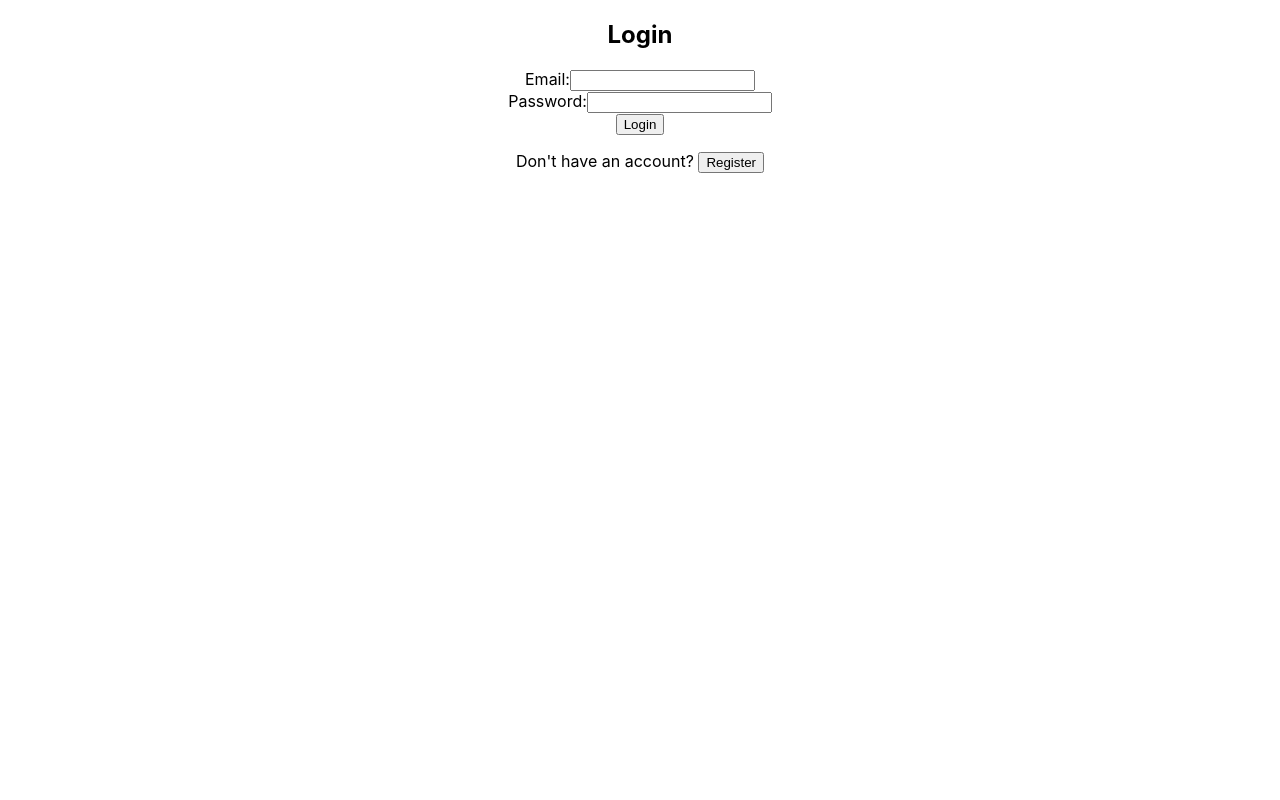
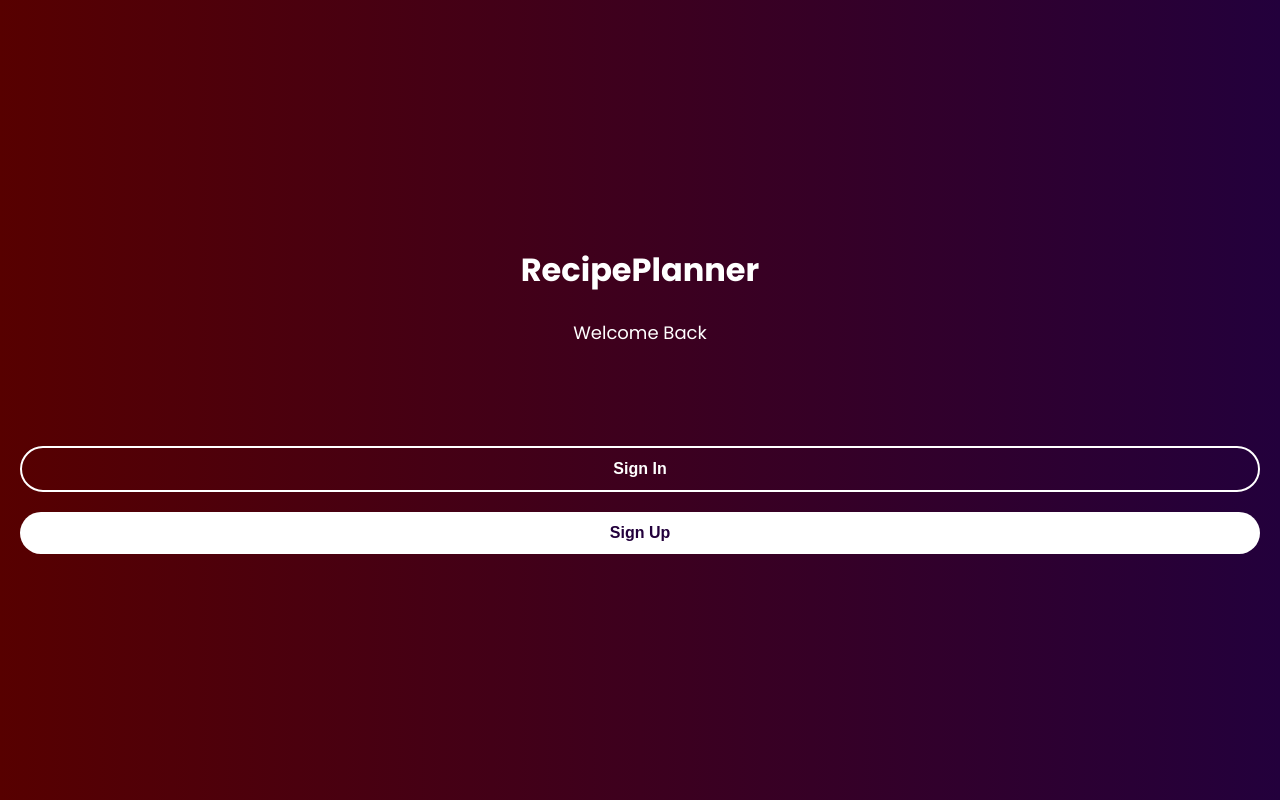
Before and after one commit to Vincent-Guilbault/Recipe-App, a React (Create React App) app in the folder frontend/: page / in a window 1280 px wide. Built offline with nearby package versions, Linux system fonts and the light colour scheme; no server answers.

Commit message:
Ajout du style css de base et pour AuthContainer.

```diff
--- a/frontend/src/App.css
+++ b/frontend/src/App.css
@@ -1,38 +1,46 @@
-.App {
-  text-align: center;
+* {
+    box-sizing: border-box;
+    padding: 0;
+    margin: 0;
+    scroll-behavior: smooth;
+    width: 100%;
 }
 
-.App-logo {
-  height: 40vmin;
-  pointer-events: none;
+a {
+    color: unset;
+    text-decoration: none;
 }
 
-@media (prefers-reduced-motion: no-preference) {
-  .App-logo {
-    animation: App-logo-spin infinite 20s linear;
-  }
+.gradient__bg {
+    background: linear-gradient(90deg, #AF0606 0%, #23003C 100%);
 }
 
-.App-header {
-  background-color: #282c34;
-  min-height: 100vh;
-  display: flex;
-  flex-direction: column;
-  align-items: center;
-  justify-content: center;
-  font-size: calc(10px + 2vmin);
-  color: white;
+.gradient__text {
+    background: var(--gradient-text);
+    background-clip: text;
+    /* Webkits to make sure that it works with all browsers. */
+    -webkit-background-clip: text;
+    -webkit-text-fill-color: transparent;
 }
 
-.App-link {
-  color: #61dafb;
+/* Tablets */
+@media screen and (max-width: 700px) {
+    .section__padding {
+        padding: 4rem;
+    }
+
+    .section__margin {
+        margin: 4rem;
+    }
 }
 
-@keyframes App-logo-spin {
-  from {
-    transform: rotate(0deg);
-  }
-  to {
-    transform: rotate(360deg);
-  }
+/* Phones */
+@media screen and (max-width: 550px) {
+    .section__padding {
+        padding: 4rem 2rem;
+    }
+
+    .section__margin {
+        margin: 4rem 2rem;
+    }
 }
--- a/frontend/src/components/Login/Login.jsx
+++ b/frontend/src/components/Login/Login.jsx
@@ -1,5 +1,6 @@
 import axios from 'axios';
 import React, { useState } from 'react';
+import './login.css';
 
 function Login({ setUser }) {
     const [email, setEmail] = useState('');
--- /dev/null
+++ b/frontend/src/components/Login/login.css
@@ -0,0 +1,91 @@
+body {
+    margin: 0;
+    padding: 0;
+    display: flex;
+    justify-content: center;
+    align-items: center;
+    background-color: #f5f5f5;
+  }
+
+  form {
+    background-color: white;
+    padding: 20px;
+    border-radius: 10px;
+    box-shadow: 0 4px 10px rgba(0, 0, 0, 0.1);
+    width: 100%;
+    max-width: 400px;
+    box-sizing: border-box;
+  }
+
+  h2 {
+    font-size: 24px;
+    font-weight: 600;
+    margin-bottom: 20px;
+    text-align: center;
+    color: #333;
+  }
+
+  label {
+    font-size: 14px;
+    color: #333;
+    margin-bottom: 5px;
+    display: block;
+  }
+
+  input {
+    width: 100%;
+    padding: 10px;
+    margin-bottom: 20px;
+    border: 1px solid #ddd;
+    border-radius: 5px;
+    font-size: 16px;
+    box-sizing: border-box;
+    background-color: #fafafa;
+  }
+
+  input:focus {
+    border-color: #333;
+    outline: none;
+  }
+
+  button {
+    width: 100%;
+    padding: 12px;
+    background-color: #4CAF50;
+    border: none;
+    border-radius: 5px;
+    color: white;
+    font-size: 16px;
+    cursor: pointer;
+  }
+
+  button:hover {
+    background-color: #45a049;
+  }
+
+  p {
+    color: red;
+    font-size: 14px;
+    text-align: center;
+  }
+
+  @media (min-width: 768px) {
+    form {
+      padding: 30px;
+      max-width: 500px;
+    }
+
+    h2 {
+      font-size: 28px;
+    }
+
+    input {
+      padding: 12px;
+      font-size: 18px;
+    }
+
+    button {
+      padding: 14px;
+      font-size: 18px;
+    }
+  }
--- a/frontend/src/containers/AuthContainer/AuthContainer.jsx
+++ b/frontend/src/containers/AuthContainer/AuthContainer.jsx
@@ -1,23 +1,38 @@
 import React, { useState } from 'react';
 import Login from '../../components/Login/Login';
 import Register from '../../components/Register/Register';
+import './authContainer.css';
 
 function AuthContainer({ setUser }) {
-    const [showLogin, setShowLogin] = useState(true);  // Toggle between login and register
+    const [showLogin, setShowLogin] = useState(true);
+    const [showForm, setShowForm] = useState(false);  // Toggle for animation
+
+    const handleSignIn = () => {
+        setShowLogin(true);
+        setShowForm(true);  // Trigger animation
+    };
+
+    const handleSignUp = () => {
+        setShowLogin(false);
+        setShowForm(true);  // Trigger animation
+    };
 
     return (
-        <div>
-            {showLogin ? (
-                <>
+        <div className="auth-container">
+            <h1 className="app-title">RecipePlanner</h1>
+            <p className="welcome-message">Welcome Back</p>
+            <div className="auth-buttons">
+                <button className="sign-in-btn" onClick={handleSignIn}>Sign In</button>
+                <button className="sign-up-btn" onClick={handleSignUp}>Sign Up</button>
+            </div>
+
+            <div className={`auth-form-container ${showForm ? 'show' : ''}`}>
+                {showLogin ? (
                     <Login setUser={setUser} />
-                    <p>Don't have an account? <button onClick={() => setShowLogin(false)}>Register</button></p>
-                </>
-            ) : (
-                <>
+                ) : (
                     <Register setUser={setUser} />
-                    <p>Already have an account? <button onClick={() => setShowLogin(true)}>Login</button></p>
-                </>
-            )}
+                )}
+            </div>
         </div>
     );
 }
--- a/frontend/src/containers/AuthContainer/authcontainer.css
+++ b/frontend/src/containers/AuthContainer/authcontainer.css
@@ -0,0 +1,90 @@
+.auth-container {
+    text-align: center;
+    padding: 20px;
+    position: relative;
+    min-height: 100vh;
+    display: flex;
+    flex-direction: column;
+    justify-content: center;
+    width: 100%;
+    background: linear-gradient(90deg, #570000 0%, #23003C 100%);
+    overflow: hidden; /* Prevent scrolling to the hidden form */
+}
+
+.app-title {
+    font-size: 32px;
+    font-weight: 700;
+    margin-bottom: 25px;
+    color: #ffffff;
+}
+
+.welcome-message {
+    font-size: 18px;
+    color: #ffffff;
+    margin-bottom: 100px;
+}
+
+.auth-buttons {
+    display: flex;
+    justify-content: center;
+    align-items: center;
+    flex-direction: column;
+    gap: 20px;
+}
+
+button {
+    padding: 12px 24px;
+    border: none;
+    border-radius: 25px;
+    font-size: 16px;
+    cursor: pointer;
+    transition: background-color 0.3s ease;
+}
+
+.sign-in-btn {
+    background: transparent;
+    color: white;
+    font-weight: 700;
+    border: 2px solid white;
+}
+
+.sign-in-btn:hover {
+    background-color: #ffffff;
+    font-weight: 700;
+    color: #23003C;
+}
+
+.sign-up-btn {
+    background-color: #ffffff;
+    font-weight: 700;
+    color: #23003C;
+}
+
+.sign-up-btn:hover {
+    background: transparent;
+    color: white;
+    border: 2px solid white;
+}
+
+/* Form Container */
+.auth-form-container {
+    visibility: hidden; /* Hide the form initially */
+    position: absolute;
+    bottom: 0;
+    left: 0;
+    right: 0;
+    background-color: white;
+    padding: 20px;
+    border-radius: 20px 20px 0 0;
+    box-shadow: 0 -4px 10px rgba(0, 0, 0, 0.2);
+    height: 75vh;
+    transform: translateY(100%); /* Start off-screen */
+    transition: transform 0.5s ease, opacity 0.5s ease; /* Add transition for smooth animation */
+    opacity: 0; /* Start transparent */
+}
+
+.auth-form-container.show {
+    visibility: visible; /* Make form visible */
+    transform: translateY(0); /* Bring form into view */
+    opacity: 1; /* Fade in */
+}
--- a/frontend/src/index.css
+++ b/frontend/src/index.css
@@ -1,13 +1,8 @@
+@import url('https://fonts.googleapis.com/css2?family=Poppins:wght@300;400;500;600;700&display=swap');
+
 body {
   margin: 0;
-  font-family: -apple-system, BlinkMacSystemFont, 'Segoe UI', 'Roboto', 'Oxygen',
-    'Ubuntu', 'Cantarell', 'Fira Sans', 'Droid Sans', 'Helvetica Neue',
-    sans-serif;
+  font-family: 'Poppins', sans-serif;
   -webkit-font-smoothing: antialiased;
   -moz-osx-font-smoothing: grayscale;
 }
-
-code {
-  font-family: source-code-pro, Menlo, Monaco, Consolas, 'Courier New',
-    monospace;
-}
```
